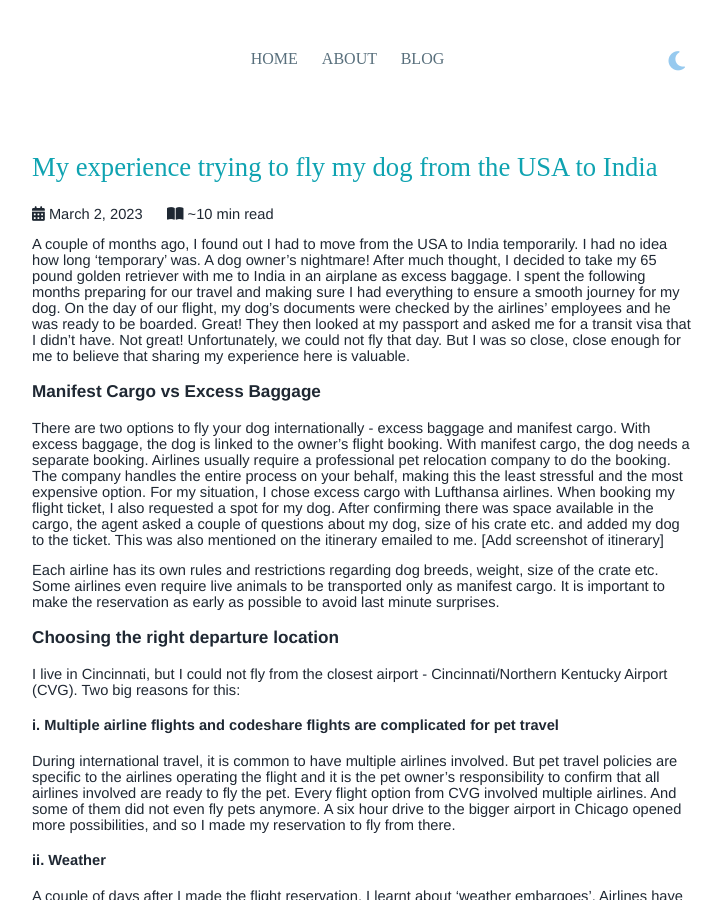
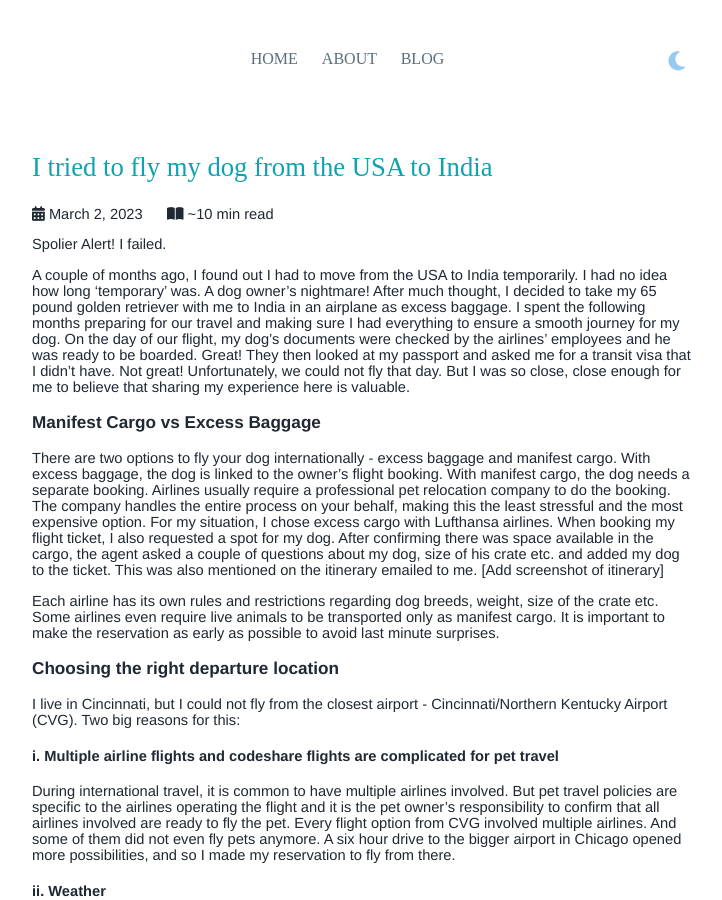
Before and after one commit to vaishnavisen/vaishnavisen.github.io, a Jekyll site: the page built from _posts/2023-03-02-flying-dog-internationally.md, in a window 1280 px wide and 900 px high. Shown: the whole window, without its empty margins (276-998 px from the left). Built offline with Jekyll 4.4.1, drawn with Linux system fonts in a browser that asks for light colours; nearby versions of some CDN libraries.

Commit message:
Change title

```diff
--- a/_posts/2023-03-02-flying-dog-internationally.md
+++ b/_posts/2023-03-02-flying-dog-internationally.md
@@ -3,8 +3,10 @@ is_post: true
 layout: post
 author: Vaishnavi
 date: 2023-03-02
-title: My experience trying to fly my dog from the USA to India
+title: I tried to fly my dog from the USA to India
 ---
+
+Spolier Alert! I failed.
 
 A couple of months ago, I found out I had to move from the USA to India temporarily. I had no idea how long 'temporary' was. A dog owner's nightmare! After much thought, I decided to take my 65 pound golden retriever with me to India in an airplane as excess baggage. I spent the following months preparing for our travel and making sure I had everything to ensure a smooth journey for my dog. On the day of our flight, my dog's documents were checked by the airlines' employees and he was ready to be boarded. Great! They then looked at my passport and asked me for a transit visa that I didn't have. Not great! Unfortunately, we could not fly that day. But I was so close, close enough for me to believe that sharing my experience here is valuable.
 
```
